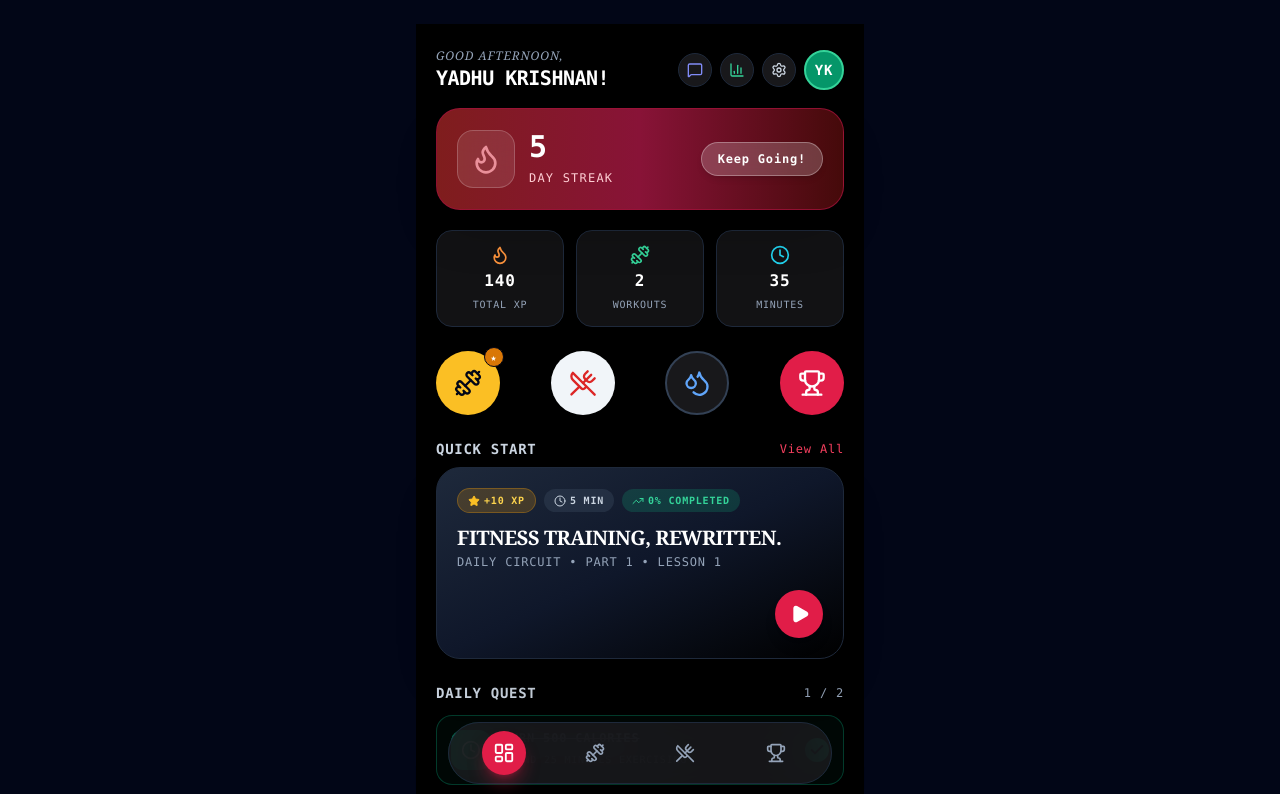
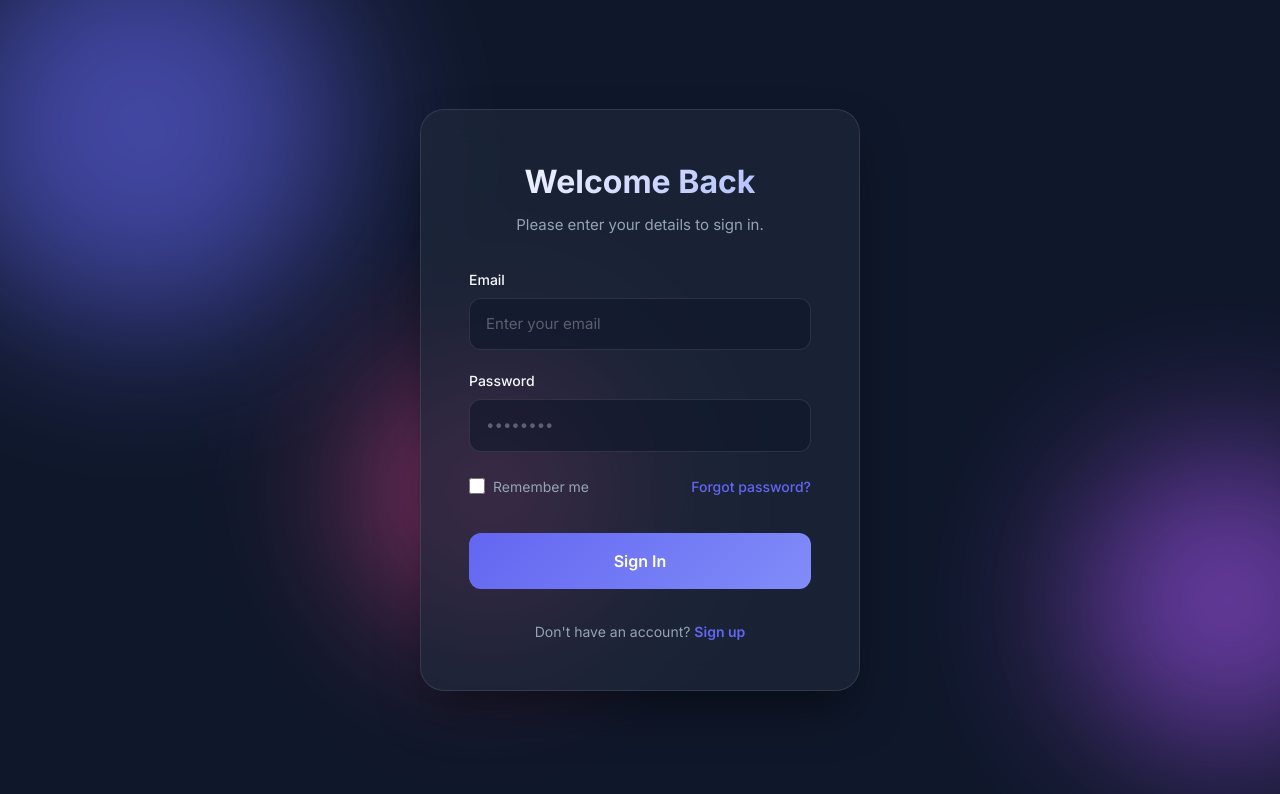
Before and after one commit to yadhukrishnan7717-cloud/FitPulse, a React (Vite) app: page / in a window 1280 px wide. Shown: the top 794 px of the page. Built offline with nearby package versions, Linux system fonts and the light colour scheme.

Commit message:
Merge modern login screen with language learning dashboard

```diff
--- a/src/App.jsx
+++ b/src/App.jsx
@@ -1,7 +1,10 @@
 import React, { useState, useEffect } from 'react';
 import { FitpulseApp } from './components/FitpulseApp';
+import { Login } from './components/Login';
 
 export default function App() {
+  const [isLoggedIn, setIsLoggedIn] = useState(false);
+
   const [isDarkMode, setIsDarkMode] = useState(() => {
     const saved = localStorage.getItem('fitpulse_is_dark_mode');
     return saved !== null ? JSON.parse(saved) : true;
@@ -22,6 +25,10 @@ export default function App() {
     };
   }, []);
 
+  if (!isLoggedIn) {
+    return <Login onLoginSuccess={() => setIsLoggedIn(true)} />;
+  }
+
   return (
     <div className={`min-h-screen transition-colors duration-300 flex flex-col justify-between p-3 sm:p-6 ${
       isDarkMode ? 'bg-slate-950 text-slate-100' : 'bg-slate-50 text-slate-900'
--- a/src/components/FitpulseApp.jsx
+++ b/src/components/FitpulseApp.jsx
@@ -49,7 +49,11 @@ import {
   Play,
   Star,
   BookOpen,
-  Menu
+  Menu,
+  Library,
+  Hourglass,
+  Newspaper,
+  Book
 } from 'lucide-react';
 import { switchAudio } from '../utils/audio';
 
@@ -223,8 +227,8 @@ export const FitpulseApp = () => {
 
   // Daily Quests State
   const [dailyQuests, setDailyQuests] = useState([
-    { id: 1, title: 'Burn 500 Calories', desc: 'Spend 25 minutes exercising', completed: true, xp: 20 },
-    { id: 2, title: 'Drink 2,500ml Water', desc: 'Reach 100% hydration target', completed: false, xp: 15 }
+    { id: 1, title: 'Learn for 10 Minutes', desc: 'Spend 10 minutes learning', completed: false, xp: 10, type: 'time' },
+    { id: 2, title: 'Read one full news article', desc: 'Earn +$4', completed: false, xp: 4, type: 'article' }
   ]);
 
   // Save State Persistence
@@ -610,7 +614,7 @@ export const FitpulseApp = () => {
               onClick={() => openQuickLog('burn')}
               className={`p-3.5 rounded-2xl border text-center space-y-1 cursor-pointer transition-all hover:scale-105 ${cardBgClass}`}
             >
-              <Flame className="w-5 h-5 mx-auto text-orange-400" />
+              <Flame className="w-5 h-5 mx-auto text-white" />
               <div className="text-base font-extrabold font-mono text-white">{totalXp}</div>
               <span className={`text-[10px] font-mono uppercase block ${mutedTextClass}`}>Total XP</span>
             </div>
@@ -619,16 +623,16 @@ export const FitpulseApp = () => {
               onClick={() => setActiveTab('workout')}
               className={`p-3.5 rounded-2xl border text-center space-y-1 cursor-pointer transition-all hover:scale-105 ${cardBgClass}`}
             >
-              <Dumbbell className="w-5 h-5 mx-auto text-emerald-400" />
-              <div className="text-base font-extrabold font-mono text-white">{workouts.length}</div>
-              <span className={`text-[10px] font-mono uppercase block ${mutedTextClass}`}>Workouts</span>
+              <BookOpen className="w-5 h-5 mx-auto text-white" />
+              <div className="text-base font-extrabold font-mono text-white">0</div>
+              <span className={`text-[10px] font-mono uppercase block ${mutedTextClass}`}>Lessons</span>
             </div>
 
             <div
               onClick={() => setIsAnalyticsModalOpen(true)}
               className={`p-3.5 rounded-2xl border text-center space-y-1 cursor-pointer transition-all hover:scale-105 ${cardBgClass}`}
             >
-              <Clock className="w-5 h-5 mx-auto text-cyan-400" />
+              <Clock className="w-5 h-5 mx-auto text-white" />
               <div className="text-base font-extrabold font-mono text-white">35</div>
               <span className={`text-[10px] font-mono uppercase block ${mutedTextClass}`}>Minutes</span>
             </div>
@@ -641,11 +645,11 @@ export const FitpulseApp = () => {
                 triggerClickSound();
                 setActiveTab('workout');
               }}
-              className="w-16 h-16 rounded-full bg-amber-400 hover:bg-amber-300 text-slate-950 flex items-center justify-center shadow-lg hover:scale-110 transition-transform relative"
-              title="Workout Activities"
+              className="w-20 h-20 rounded-full bg-amber-400 hover:bg-amber-300 text-slate-950 flex items-center justify-center shadow-lg hover:scale-110 transition-transform relative"
+              title="Lessons"
             >
-              <Dumbbell className="w-7 h-7" />
-              <span className="absolute -top-1 -right-1 w-5 h-5 rounded-full bg-amber-600 text-white text-[10px] font-mono font-bold flex items-center justify-center border border-slate-950">★</span>
+              <BookOpen className="w-8 h-8" />
+              <span className="absolute top-0 right-0 w-6 h-6 rounded-full bg-amber-600 text-white text-[12px] font-mono flex items-center justify-center border-2 border-black">★</span>
             </button>
 
             <button
@@ -653,18 +657,18 @@ export const FitpulseApp = () => {
                 triggerClickSound();
                 setActiveTab('food');
               }}
-              className="w-16 h-16 rounded-full bg-slate-100 hover:bg-white text-slate-950 flex items-center justify-center shadow-lg hover:scale-110 transition-transform"
-              title="Meals & Nutrition"
+              className="w-20 h-20 rounded-full bg-white hover:bg-slate-100 flex items-center justify-center shadow-lg hover:scale-110 transition-transform"
+              title="Library"
             >
-              <UtensilsCrossed className="w-7 h-7 text-red-600" />
+              <Library className="w-8 h-8 text-rose-600" />
             </button>
 
             <button
               onClick={() => openQuickLog('hydration')}
-              className="w-16 h-16 rounded-full bg-[#18181b] border-2 border-slate-700 hover:border-blue-400 text-blue-400 flex items-center justify-center shadow-lg hover:scale-110 transition-transform"
-              title="Hydration Intake"
+              className="w-20 h-20 rounded-full bg-[#18181b] border-2 border-slate-700 flex items-center justify-center shadow-lg hover:scale-110 transition-transform"
+              title="Time"
             >
-              <Droplets className="w-7 h-7" />
+              <Hourglass className="w-8 h-8 text-slate-400" />
             </button>
 
             <button
@@ -672,10 +676,10 @@ export const FitpulseApp = () => {
                 triggerClickSound();
                 setActiveTab('goals');
               }}
-              className="w-16 h-16 rounded-full bg-rose-600 hover:bg-rose-500 text-white flex items-center justify-center shadow-lg hover:scale-110 transition-transform"
-              title="Goals & Challenges"
+              className="w-20 h-20 rounded-full bg-rose-600 hover:bg-rose-500 text-white flex items-center justify-center shadow-lg hover:scale-110 transition-transform"
+              title="News"
             >
-              <Trophy className="w-7 h-7" />
+              <Newspaper className="w-8 h-8" />
             </button>
           </div>
 
@@ -686,25 +690,25 @@ export const FitpulseApp = () => {
               <button onClick={() => setIsAnalyticsModalOpen(true)} className="text-xs font-mono text-rose-500 hover:underline">View All</button>
             </div>
 
-            <div className="w-full rounded-3xl bg-gradient-to-br from-slate-800 via-slate-900 to-black border border-slate-800 p-5 shadow-2xl relative overflow-hidden space-y-3">
+            <div className="w-full rounded-3xl bg-gradient-to-br from-slate-200 via-slate-300 to-slate-400 border border-slate-800 p-5 shadow-2xl relative overflow-hidden space-y-3">
               <div className="flex items-center gap-2 text-[10px] font-mono font-bold">
-                <span className="px-2.5 py-1 rounded-full bg-amber-500/20 text-amber-300 border border-amber-500/30 flex items-center gap-1">
+                <span className="px-2.5 py-1 rounded-full bg-slate-800/50 text-amber-400 flex items-center gap-1">
                   <Star className="w-3 h-3 text-amber-400 fill-amber-400" /> +10 XP
                 </span>
-                <span className="px-2.5 py-1 rounded-full bg-slate-700/50 text-slate-300 flex items-center gap-1">
+                <span className="px-2.5 py-1 rounded-full bg-slate-800/50 text-white flex items-center gap-1">
                   <Clock className="w-3 h-3" /> 5 min
                 </span>
-                <span className="px-2.5 py-1 rounded-full bg-emerald-500/20 text-emerald-400 flex items-center gap-1">
-                  <TrendingUp className="w-3 h-3" /> 0% Completed
+                <span className="px-2.5 py-1 rounded-full bg-slate-800/50 text-emerald-400 flex items-center gap-1">
+                  <TrendingUp className="w-3 h-3" /> 0%
                 </span>
               </div>
 
               <div>
-                <h3 className="text-xl font-serif font-extrabold text-white tracking-tight leading-tight">
-                  Fitness Training, Rewritten.
+                <h3 className="text-3xl font-serif font-extrabold text-slate-900 tracking-tight leading-tight">
+                  Language Learning,<br/>Rewritten.
                 </h3>
-                <p className="text-xs font-mono text-slate-400 mt-1">
-                  Daily Circuit • Part 1 • Lesson 1
+                <p className="text-xs font-mono text-slate-700 mt-2">
+                  Basic French Greetings<br/>Part 1 • Lesson 1
                 </p>
               </div>
 
@@ -738,21 +742,21 @@ export const FitpulseApp = () => {
                   }`}
                 >
                   <div className="flex items-center gap-3">
-                    <div className={`p-2.5 rounded-xl ${quest.completed ? 'bg-emerald-600 text-white' : 'bg-blue-600 text-white'}`}>
-                      <Clock className="w-5 h-5" />
+                    <div className={`p-4 rounded-xl text-white ${quest.type === 'article' ? 'bg-yellow-500' : 'bg-blue-600'}`}>
+                      {quest.type === 'article' ? <Newspaper className="w-6 h-6" /> : <Clock className="w-6 h-6" />}
                     </div>
                     <div>
-                      <div className={`text-xs font-bold font-mono ${quest.completed ? 'line-through text-slate-400' : 'text-white'}`}>
+                      <div className={`text-sm font-bold font-sans ${quest.completed ? 'line-through text-slate-400' : 'text-white'}`}>
                         {quest.title}
                       </div>
-                      <span className={`text-[10px] ${mutedTextClass}`}>{quest.desc}</span>
+                      <span className={`text-xs ${mutedTextClass}`}>{quest.desc}</span>
                     </div>
                   </div>
 
-                  <div className={`w-6 h-6 rounded-full border-2 flex items-center justify-center transition-all ${
+                  <div className={`w-8 h-8 rounded-2xl border-2 flex items-center justify-center transition-all ${
                     quest.completed ? 'bg-emerald-500 border-emerald-500 text-slate-950' : 'border-slate-600'
                   }`}>
-                    {quest.completed && <Check className="w-4 h-4 stroke-[3]" />}
+                    {quest.completed && <Check className="w-5 h-5 stroke-[3]" />}
                   </div>
                 </div>
               ))}
--- /dev/null
+++ b/src/components/Login.css
@@ -0,0 +1,240 @@
+@import url('https://fonts.googleapis.com/css2?family=Inter:wght@300;400;500;600;700&display=swap');
+
+.login-container {
+  --primary: #6366f1;
+  --primary-hover: #4f46e5;
+  --bg-color: #0f172a;
+  --card-bg: rgba(30, 41, 59, 0.7);
+  --text-main: #f8fafc;
+  --text-muted: #94a3b8;
+  --border-color: rgba(255, 255, 255, 0.1);
+  --input-bg: rgba(15, 23, 42, 0.6);
+
+  font-family: 'Inter', sans-serif;
+  background-color: var(--bg-color);
+  color: var(--text-main);
+  min-height: 100vh;
+  display: flex;
+  justify-content: center;
+  align-items: center;
+  overflow: hidden;
+  position: relative;
+  width: 100%;
+  padding: 20px;
+}
+
+.login-container * {
+  box-sizing: border-box;
+  font-family: 'Inter', sans-serif;
+}
+
+.login-card {
+  position: relative;
+  z-index: 10;
+  background: var(--card-bg);
+  backdrop-filter: blur(16px);
+  -webkit-backdrop-filter: blur(16px);
+  border: 1px solid var(--border-color);
+  border-radius: 24px;
+  padding: 48px;
+  width: 100%;
+  max-width: 440px;
+  box-shadow: 0 25px 50px -12px rgba(0, 0, 0, 0.5);
+  animation: slideUp 0.6s ease-out forwards;
+  opacity: 0;
+  transform: translateY(20px);
+}
+
+@keyframes slideUp {
+  to {
+    opacity: 1;
+    transform: translateY(0);
+  }
+}
+
+.login-header {
+  text-align: center;
+  margin-bottom: 32px;
+}
+
+.login-header h2 {
+  font-size: 32px;
+  font-weight: 700;
+  margin-bottom: 8px;
+  background: linear-gradient(135deg, #fff, #a5b4fc);
+  -webkit-background-clip: text;
+  -webkit-text-fill-color: transparent;
+}
+
+.login-header p {
+  color: var(--text-muted);
+  font-size: 15px;
+}
+
+.login-form {
+  display: flex;
+  flex-direction: column;
+  gap: 20px;
+}
+
+.input-group {
+  display: flex;
+  flex-direction: column;
+  gap: 8px;
+}
+
+.input-group label {
+  font-size: 14px;
+  font-weight: 500;
+  color: var(--text-main);
+  text-align: left;
+}
+
+.input-group input {
+  background: var(--input-bg);
+  border: 1px solid var(--border-color);
+  border-radius: 12px;
+  padding: 14px 16px;
+  color: white;
+  font-size: 15px;
+  outline: none;
+  transition: all 0.3s ease;
+}
+
+.input-group input:focus {
+  border-color: var(--primary);
+  box-shadow: 0 0 0 3px rgba(99, 102, 241, 0.2);
+}
+
+.input-group input::placeholder {
+  color: rgba(255, 255, 255, 0.3);
+}
+
+.form-actions {
+  display: flex;
+  justify-content: space-between;
+  align-items: center;
+  margin-top: 4px;
+  margin-bottom: 8px;
+}
+
+.remember-me {
+  display: flex;
+  align-items: center;
+  gap: 8px;
+  cursor: pointer;
+  font-size: 14px;
+  color: var(--text-muted);
+}
+
+.remember-me input[type="checkbox"] {
+  accent-color: var(--primary);
+  width: 16px;
+  height: 16px;
+  cursor: pointer;
+}
+
+.forgot-password {
+  color: var(--primary);
+  font-size: 14px;
+  text-decoration: none;
+  font-weight: 500;
+  transition: color 0.3s ease;
+}
+
+.forgot-password:hover {
+  color: var(--primary-hover);
+}
+
+.login-button {
+  background: linear-gradient(135deg, var(--primary), #818cf8);
+  color: white;
+  border: none;
+  border-radius: 12px;
+  padding: 16px;
+  font-size: 16px;
+  font-weight: 600;
+  cursor: pointer;
+  transition: transform 0.2s ease, box-shadow 0.2s ease;
+  margin-top: 8px;
+}
+
+.login-button:hover {
+  transform: translateY(-2px);
+  box-shadow: 0 10px 20px -10px var(--primary);
+}
+
+.login-button:active {
+  transform: translateY(0);
+}
+
+.login-footer {
+  margin-top: 32px;
+  text-align: center;
+  font-size: 14px;
+  color: var(--text-muted);
+}
+
+.login-footer a {
+  color: var(--primary);
+  text-decoration: none;
+  font-weight: 600;
+  transition: color 0.3s ease;
+}
+
+.login-footer a:hover {
+  color: var(--primary-hover);
+}
+
+/* Background Shapes for Glassmorphism effect */
+.background-shapes {
+  position: absolute;
+  top: 0;
+  left: 0;
+  width: 100%;
+  height: 100%;
+  overflow: hidden;
+  z-index: 0;
+}
+
+.shape {
+  position: absolute;
+  filter: blur(80px);
+  opacity: 0.6;
+  animation: float 20s infinite alternate;
+}
+
+.shape-1 {
+  background: #6366f1;
+  width: 400px;
+  height: 400px;
+  border-radius: 50%;
+  top: -100px;
+  left: -100px;
+}
+
+.shape-2 {
+  background: #a855f7;
+  width: 300px;
+  height: 300px;
+  border-radius: 50%;
+  bottom: 10%;
+  right: -50px;
+  animation-delay: -5s;
+}
+
+.shape-3 {
+  background: #ec4899;
+  width: 250px;
+  height: 250px;
+  border-radius: 50%;
+  top: 40%;
+  left: 30%;
+  animation-delay: -10s;
+}
+
+@keyframes float {
+  0% { transform: translate(0, 0) rotate(0deg); }
+  50% { transform: translate(50px, 30px) rotate(180deg); }
+  100% { transform: translate(-30px, 50px) rotate(360deg); }
+}
--- /dev/null
+++ b/src/components/Login.jsx
@@ -0,0 +1,121 @@
+import React, { useState } from 'react';
+import './Login.css';
+
+export function Login({ onLoginSuccess }) {
+  const [view, setView] = useState('login'); // 'login', 'signup', 'forgot'
+  const [email, setEmail] = useState('');
+  const [password, setPassword] = useState('');
+  const [name, setName] = useState('');
+
+  const handleSubmit = (e) => {
+    e.preventDefault();
+    if (view === 'login') {
+      console.log('Login attempted:', email);
+      onLoginSuccess();
+    } else if (view === 'signup') {
+      console.log('Signup attempted:', name, email);
+      alert('Account created successfully for ' + name + '! You can now log in.');
+      setView('login');
+    } else {
+      console.log('Password reset requested for:', email);
+      alert('Password reset link sent to ' + email);
+      setView('login');
+    }
+  };
+
+  return (
+    <div className="login-container">
+      <div className="login-card">
+        <div className="login-header">
+          <h2>
+            {view === 'login' && 'Welcome Back'}
+            {view === 'signup' && 'Create Account'}
+            {view === 'forgot' && 'Reset Password'}
+          </h2>
+          <p>
+            {view === 'login' && 'Please enter your details to sign in.'}
+            {view === 'signup' && 'Sign up to get started.'}
+            {view === 'forgot' && 'Enter your email to reset your password.'}
+          </p>
+        </div>
+        <form onSubmit={handleSubmit} className="login-form">
+          {view === 'signup' && (
+            <div className="input-group">
+              <label htmlFor="name">Full Name</label>
+              <input
+                type="text"
+                id="name"
+                placeholder="Enter your name"
+                value={name}
+                onChange={(e) => setName(e.target.value)}
+                required
+              />
+            </div>
+          )}
+
+          <div className="input-group">
+            <label htmlFor="email">Email</label>
+            <input
+              type="email"
+              id="email"
+              placeholder="Enter your email"
+              value={email}
+              onChange={(e) => setEmail(e.target.value)}
+              required
+            />
+          </div>
+
+          {view !== 'forgot' && (
+            <div className="input-group">
+              <label htmlFor="password">Password</label>
+              <input
+                type="password"
+                id="password"
+                placeholder="••••••••"
+                value={password}
+                onChange={(e) => setPassword(e.target.value)}
+                required
+              />
+            </div>
+          )}
+
+          {view === 'login' && (
+            <div className="form-actions">
+              <label className="remember-me">
+                <input type="checkbox" />
+                <span>Remember me</span>
+              </label>
+              <button
+                type="button"
+                onClick={() => setView('forgot')}
+                className="forgot-password"
+                style={{ background: 'none', border: 'none', padding: 0, cursor: 'pointer', fontFamily: 'inherit' }}
+              >
+                Forgot password?
+              </button>
+            </div>
+          )}
+
+          <button type="submit" className="login-button">
+            {view === 'login' && 'Sign In'}
+            {view === 'signup' && 'Sign Up'}
+            {view === 'forgot' && 'Send Reset Link'}
+          </button>
+        </form>
+
+        <div className="login-footer">
+          {view === 'login' ? (
+            <p>Don't have an account? <button type="button" onClick={() => setView('signup')} style={{ background: 'none', border: 'none', padding: 0, cursor: 'pointer', color: 'var(--primary)', fontWeight: 600, fontFamily: 'inherit', fontSize: 'inherit' }}>Sign up</button></p>
+          ) : (
+            <p>Already have an account? <button type="button" onClick={() => setView('login')} style={{ background: 'none', border: 'none', padding: 0, cursor: 'pointer', color: 'var(--primary)', fontWeight: 600, fontFamily: 'inherit', fontSize: 'inherit' }}>Sign in</button></p>
+          )}
+        </div>
+      </div>
+      <div className="background-shapes">
+        <div className="shape shape-1"></div>
+        <div className="shape shape-2"></div>
+        <div className="shape shape-3"></div>
+      </div>
+    </div>
+  );
+}
```
